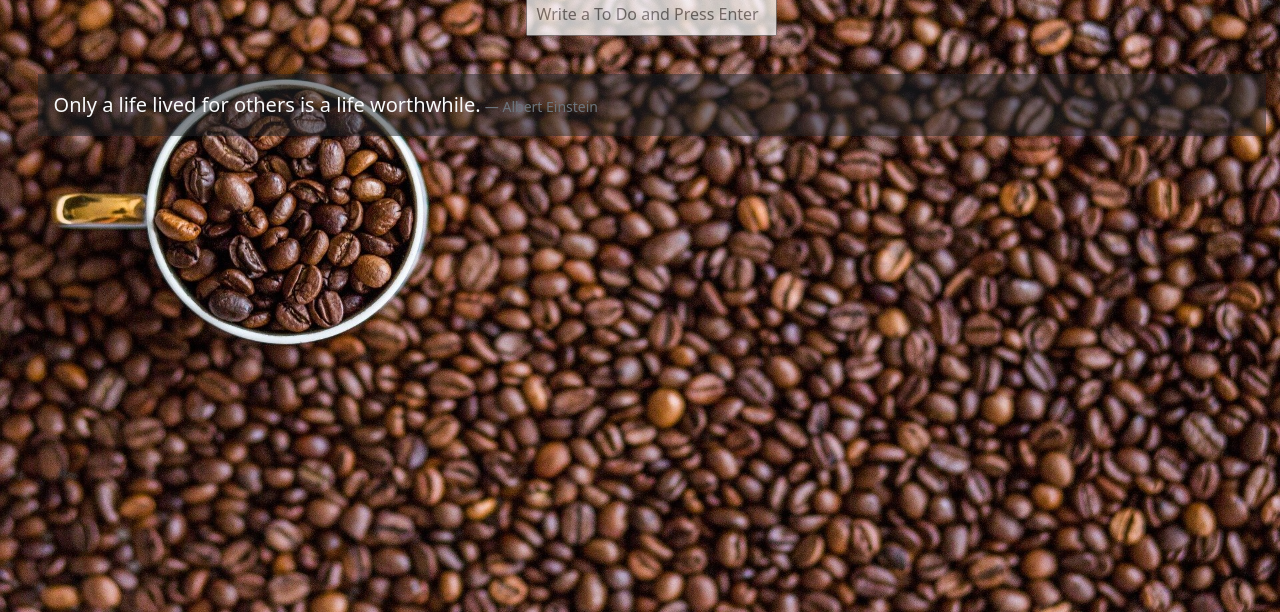
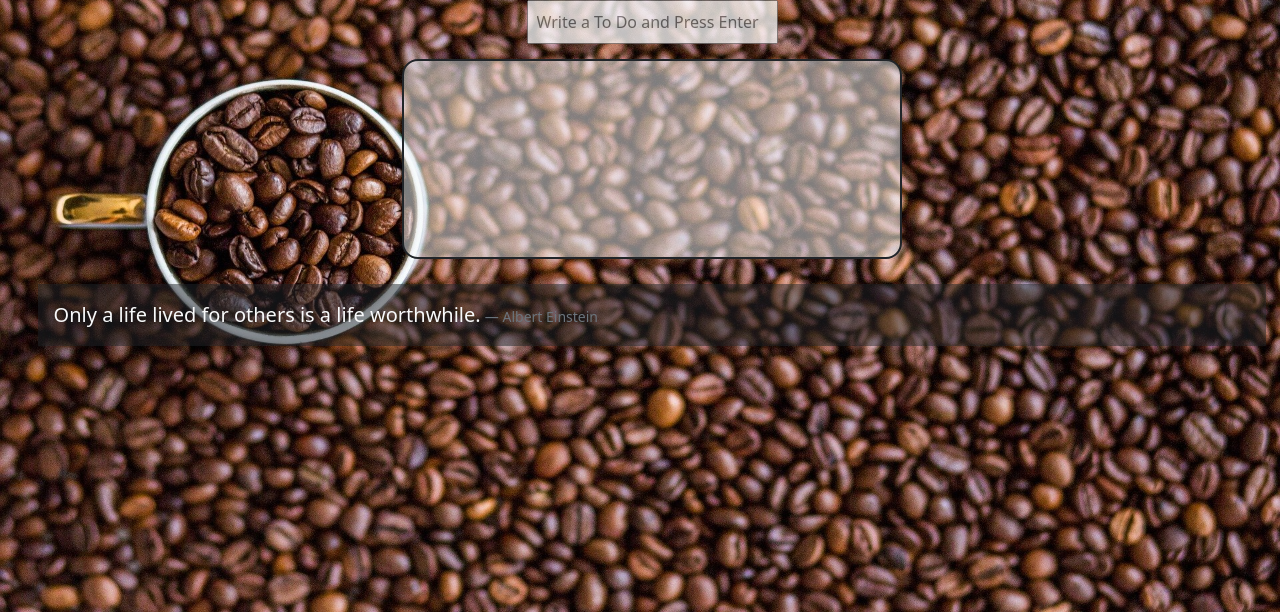
Before and after one commit to k-181/-practiceJS-TODO, a plain HTML site: page index.html in a window 1280 px wide. Shown: the part 188-800 px from the top of the page. Drawn offline with nearby package versions, Linux system fonts and the light colour scheme.

Commit message:
TODO APP

```diff
--- a/css/style.css
+++ b/css/style.css
@@ -31,7 +31,7 @@ body{
 /* info */
 .container .info{
     display: grid;
-    gap: 5px;
+    grid-template-rows: 1fr 1fr 1fr;
     align-items: center;
     justify-items: center;
     align-content: center;
@@ -42,12 +42,18 @@ h1 {
     -webkit-text-stroke: 0.5px whitesmoke;
 }
 /* todo */
+.container .todo ul{
+    border: 2px solid white;
+    width: 500px;
+    height: 200px;
+    overflow: scroll;
+}
 .container .todo{
     width: 100%;
     height: 100%;
     max-width: 500px;
     max-height: 200px;
-    overflow: scroll;
+
 }
 
 /* quotes */
--- a/index.html
+++ b/index.html
@@ -42,7 +42,7 @@
                 <input class="opacity-75 p-2 mb-2" type="text" placeholder="Write a To Do and Press Enter" required />
             </form>
             <section class="todo">
-                <ul class="list-group" id="todo-list"></ul>
+                <ul class="list-group bg-light bg-opacity-50 border-dark rounded-4" id="todo-list"></ul>
             </section>
         </article>
 
--- a/js/todo.js
+++ b/js/todo.js
@@ -28,7 +28,7 @@ function paintToDo(newTodo){
     //li
     const li = document.createElement("li");
     li.id = newTodo.id;
-    li.classList.add("text-dark","border-dark","list-group-item","bg-light","bg-opacity-50","fs-4");
+    li.classList.add("text-dark","border-dark","list-group-item","bg-light","bg-opacity-10","fs-4");
     //li.addEventListener("click",doneToDo);
     //span
     const span = document.createElement("span");
```
